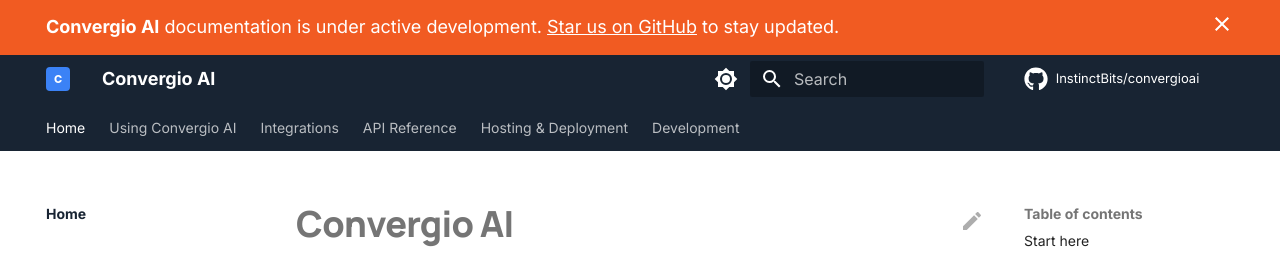
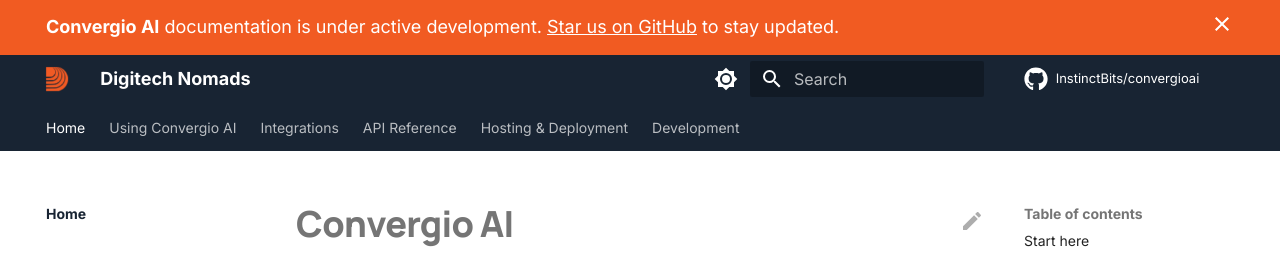
Before and after one commit to InstinctBits/convergioai-docs, an MkDocs documentation site: the page built from docs/index.md, in a window 1280 px wide. Shown: the top 257 px of the page. Built offline with MkDocs 1.6.1 and Material for MkDocs 9.7.7, drawn with Linux system fonts in a browser that asks for light colours; comment, search, counter and statistics services are not loaded; the version menu is left out.

Commit message:
feat: rebrand header to Digitech Nomads with favicon logo
- Change site name from 'Convergio AI' to 'Digitech Nomads'
- Replace SVG logo with Digitech Nomads favicon PNG

Co-Authored-By: Claude Opus 4.6 <noreply@anthropic.com>

```diff
--- a/mkdocs.yml
+++ b/mkdocs.yml
@@ -7,7 +7,7 @@
 
 # -- Site metadata -----------------------------------------------------------
 
-site_name: Convergio AI
+site_name: Digitech Nomads
 site_url: https://docs.digitechnomads.com/
 site_author: Instinct Bits Lab
 site_description: >-
@@ -34,8 +34,8 @@ theme:
   custom_dir: overrides
 
   # Brand identity
-  logo: assets/images/logo.svg
-  favicon: assets/images/favicon.png
+  logo: assets/images/logo.png
+  favicon: assets/images/logo.png
 
   # Color palette with light/dark toggle
   palette:
```
Also changed, not shown: docs/assets/images/logo.png (added).
